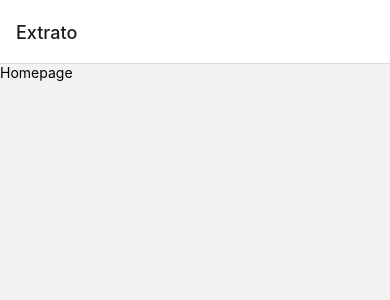
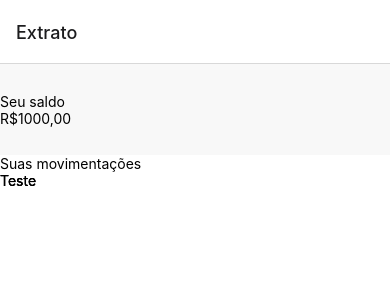
Before and after one commit to charlanmttr/desafio-mobile-compass, a React Native app: screen /Extrato in a window 390 px wide. Shown: the top 300 px of the page. Built offline with nearby package versions, Linux system fonts and the light colour scheme.

Commit message:
adding homepage and ExtractItem card

```diff
--- /dev/null
+++ b/src/homepage/extractItem/index.js
@@ -0,0 +1,12 @@
+import React from 'react';
+import * as S from './styles';
+
+function ExtractItem({ title }) {
+  return (
+    <S.Container>
+      <S.Title>Teste</S.Title>
+    </S.Container>
+  );
+}
+
+export default ExtractItem;
--- /dev/null
+++ b/src/homepage/extractItem/styles.js
@@ -0,0 +1,13 @@
+import styled from 'styled-components/native';
+
+const Container = styled.View`
+    flex: 1;
+    background-color: #FFF;
+`;
+
+const Title = styled.Text`
+`;
+
+export {
+  Container, Title,
+};
--- a/src/homepage/index.js
+++ b/src/homepage/index.js
@@ -1,11 +1,38 @@
 import React from 'react';
-import { Text, View } from 'react-native';
+import * as S from './styles';
+import ExtractItem from './extractItem';
+
+const DATA = [
+  {
+    id: 'bd7acbea-c1b1-46c2-aed5-3ad53abb28ba',
+    title: 'First Item',
+  },
+  {
+    id: '3ac68afc-c605-48d3-a4f8-fbd91aa97f63',
+    title: 'Second Item',
+  },
+  {
+    id: '58694a0f-3da1-471f-bd96-145571e29d72',
+    title: 'Third Item',
+  },
+];
 
 function Homepage() {
   return (
-    <View>
-      <Text>Homepage</Text>
-    </View>
+    <S.Container>
+      <S.BalanceArea>
+        <S.Title>Seu saldo</S.Title>
+        <S.Title>R$1000,00</S.Title>
+      </S.BalanceArea>
+      <S.ExtractArea>
+        <S.Title>Suas movimentações</S.Title>
+        <S.Flatlist
+          data={DATA}
+          renderItem={(item) => <ExtractItem data={item} />}
+          keyExtractor={(item) => item.id}
+        />
+      </S.ExtractArea>
+    </S.Container>
   );
 }
 
--- /dev/null
+++ b/src/homepage/styles.js
@@ -0,0 +1,24 @@
+import styled from 'styled-components/native';
+
+const Container = styled.View`
+    flex: 1;
+    background-color: #FFF;
+`;
+
+const BalanceArea = styled.View`
+    background-color: #F8F8F8;
+    height: 91px;
+    justify-content: center;
+`;
+
+const Title = styled.Text``;
+
+const ExtractArea = styled.View`
+    flex: 1;
+`;
+
+const Flatlist = styled.FlatList``;
+
+export {
+  Container, Title, BalanceArea, ExtractArea, Flatlist,
+};
```
Also changed, not shown: 1 other file (tests, documents, lock files or other folders).
